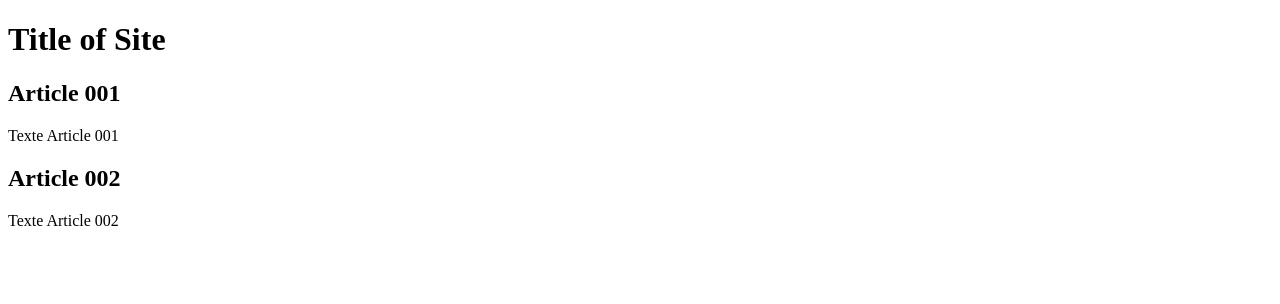
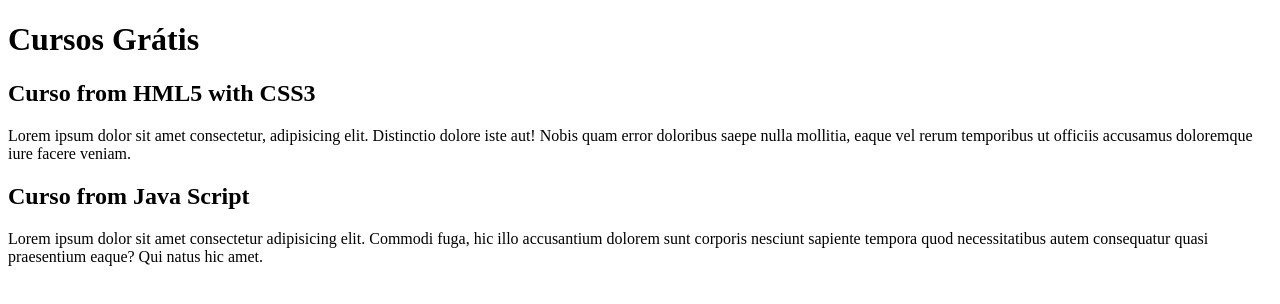
Before and after one commit to JoelGPorto/Project_Site, a plain HTML site: page index.html in a window 1280 px wide. Drawn offline with Linux system fonts and the light colour scheme.

Commit message:
start conteudo

```diff
--- a/index.html
+++ b/index.html
@@ -8,15 +8,15 @@
 <body>
    <main>
     <header>
-        <h1>Title of Site</h1>
+        <h1>Cursos Grátis</h1>
     </header>
     <article>
-        <h2>Article 001</h2>
-        <p>Texte Article 001</p>
+        <h2>Curso from HML5 with CSS3</h2>
+        <p>Lorem ipsum dolor sit amet consectetur, adipisicing elit. Distinctio dolore iste aut! Nobis quam error doloribus saepe nulla mollitia, eaque vel rerum temporibus ut officiis accusamus doloremque iure facere veniam.</p>
     </article>
     <article>
-        <h2>Article 002</h2>
-        <p>Texte Article 002</p>
+        <h2>Curso from Java Script</h2>
+        <p>Lorem ipsum dolor sit amet consectetur adipisicing elit. Commodi fuga, hic illo accusantium dolorem sunt corporis nesciunt sapiente tempora quod necessitatibus autem consequatur quasi praesentium eaque? Qui natus hic amet.</p>
     </article>
    </main>
 </body>
```
